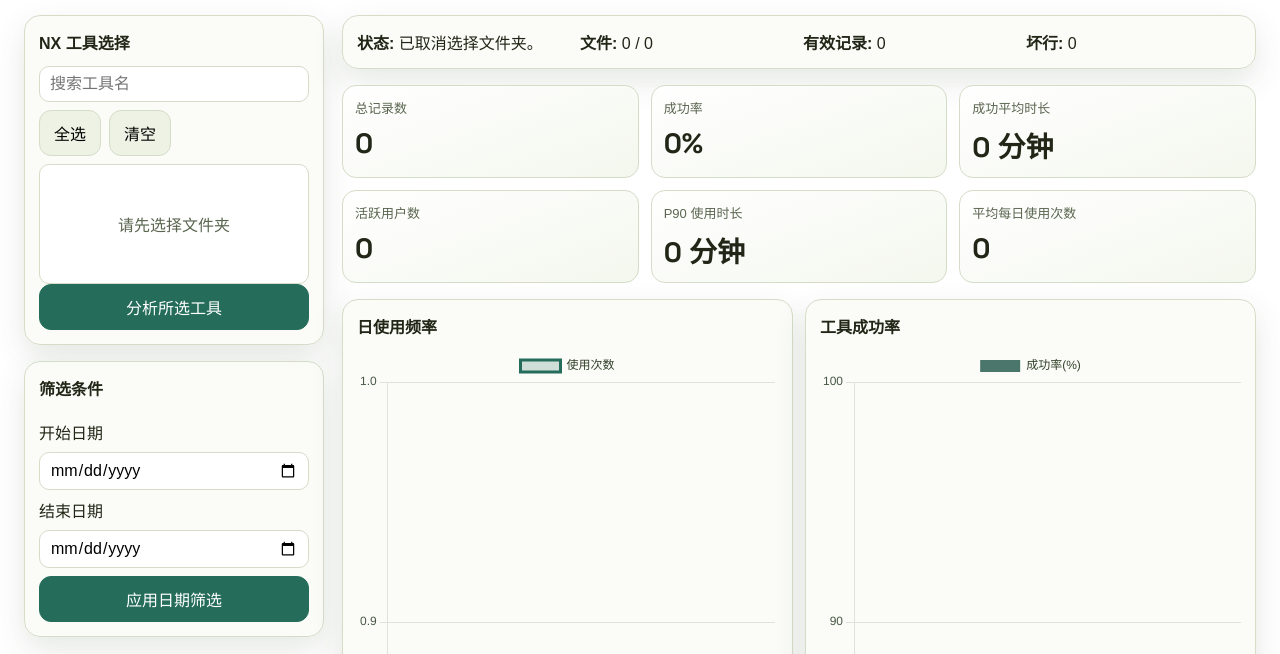
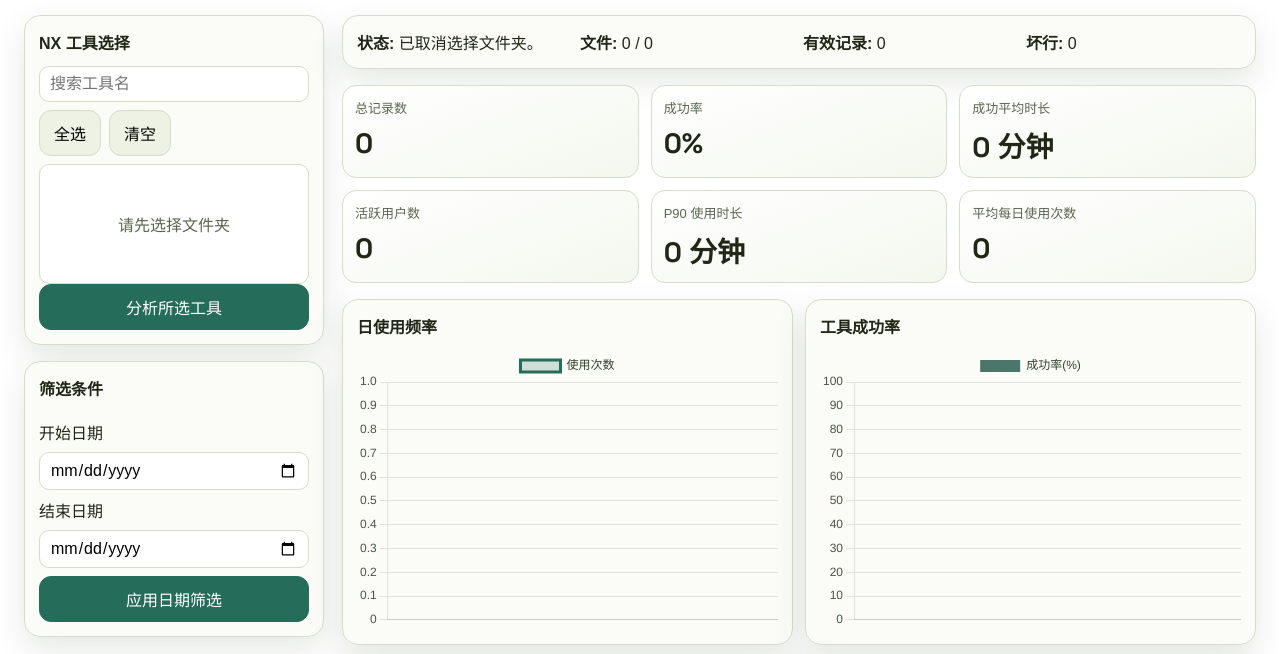
Before and after one commit to liaozhixiang/plugin-usage-dashboard, a plain HTML site: page index.html in a window 1280 px wide. Both pictures are taken after a click on the button "选择数据文件夹". Shown: the part 98-752 px from the top of the page. Drawn offline with nearby package versions, Linux system fonts and the light colour scheme; a web font is replaced by a local one.

Commit message:
看板html 1.2 修复了不断延长的bug

```diff
--- a/app.js
+++ b/app.js
@@ -557,6 +557,7 @@ function chartOptions(maxY) {
   return {
     responsive: true,
     maintainAspectRatio: false,
+    resizeDelay: 120,
     animation: {
       duration: 450,
     },
--- a/index.html
+++ b/index.html
@@ -84,15 +84,21 @@
         <section class="chart-grid">
           <article class="panel chart-panel">
             <h2>日使用频率</h2>
-            <canvas id="daily-frequency-chart"></canvas>
+            <div class="chart-canvas-wrap">
+              <canvas id="daily-frequency-chart"></canvas>
+            </div>
           </article>
           <article class="panel chart-panel">
             <h2>工具成功率</h2>
-            <canvas id="tool-success-chart"></canvas>
+            <div class="chart-canvas-wrap">
+              <canvas id="tool-success-chart"></canvas>
+            </div>
           </article>
           <article class="panel chart-panel">
             <h2>项目总时长 Top 10</h2>
-            <canvas id="project-duration-chart"></canvas>
+            <div class="chart-canvas-wrap">
+              <canvas id="project-duration-chart"></canvas>
+            </div>
           </article>
         </section>
       </section>
--- a/styles.css
+++ b/styles.css
@@ -198,9 +198,19 @@ select {
   grid-column: 1 / -1;
 }
 
-.chart-panel canvas {
+.chart-canvas-wrap {
+  position: relative;
   width: 100%;
   height: 280px;
+  min-height: 280px;
+  max-height: 280px;
+  overflow: hidden;
+}
+
+.chart-panel canvas {
+  display: block;
+  width: 100% !important;
+  height: 100% !important;
 }
 
 @media (max-width: 1080px) {
```
